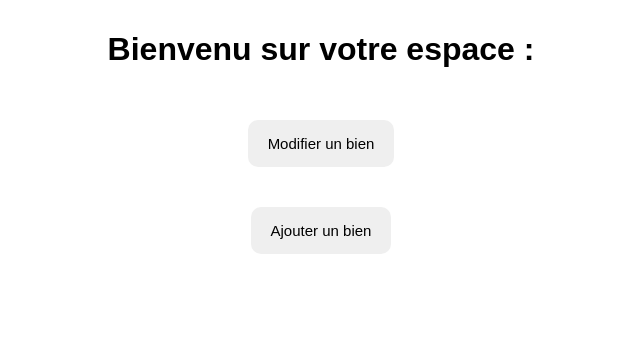
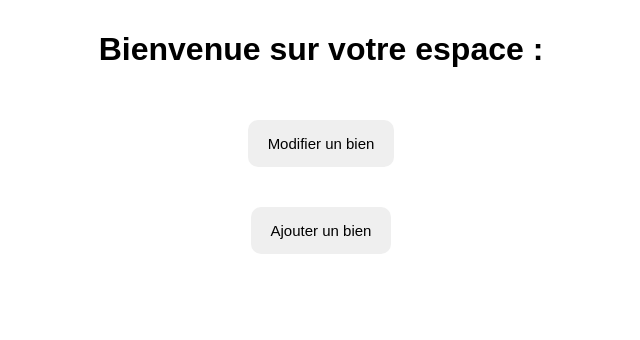
Before and after one commit to neit-H91/agenceimmo, a PHP site: page /vuescontroleurs/menuagent.php in a window 1280 px wide. Shown: the part 90-430 px from the top of the page, without its empty margins (319-959 px from the left). Run offline with PHP 8.4, Linux system fonts and the light colour scheme.

Commit message:
Update menuagent.php

```diff
--- a/vuescontroleurs/menuagent.php
+++ b/vuescontroleurs/menuagent.php
@@ -10,7 +10,7 @@
 
     <div id="page">
         <div id="contenu">
-            <h1>Bienvenu sur votre espace :</h1>
+            <h1>Bienvenue sur votre espace :</h1>
             <section class="acheter-links">
                 <button onclick="window.location.href = '#';">Modifier un bien</button>
                 <button onclick="window.location.href = 'formAjoutBien.php';">Ajouter un bien</button>
```
